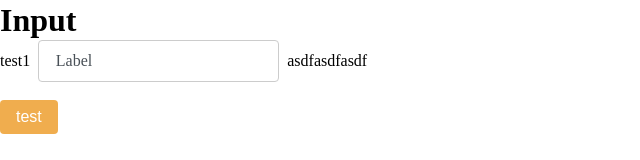
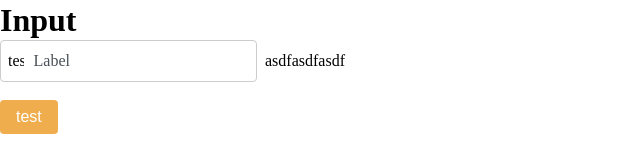
Before and after one commit to S0RGE/ui-elements, a Vue app: page / in a window 1280 px wide. Shown: the top 160 px of the page, without its empty margins (0-640 px from the left). Built offline with nearby package versions, Linux system fonts and the light colour scheme.

Commit message:
update prepend icon in input

```diff
--- a/src/shared/UiInput/UiInput.vue
+++ b/src/shared/UiInput/UiInput.vue
@@ -1,14 +1,14 @@
 <template>
   <div class="custom-input">
-    <span v-if="$slots.prepend" class="custom-input__prev-icon">
-      <slot name="prepend" />
-    </span>
     <span class="custom-input__main-wrapper">
+      <span v-if="$slots.prepend" class="custom-input__prev-icon">
+        <slot name="prepend" />
+      </span>
       <label
         v-if="label"
         :for="customId"
         class="custom-input__label"
-        :class="[(focused || model) && 'label-active']"
+        :class="customLabelClasses"
       >
         {{ label }}
       </label>
@@ -19,6 +19,7 @@
         type="text"
         v-model="model"
         class="custom-input__main"
+        :class="customInputClasses"
         :disabled="disabled"
       />
     </span>
@@ -29,17 +30,18 @@
 </template>
 
 <script setup lang="ts">
-import { computed, ref } from 'vue';
+import { computed, ref, useSlots } from 'vue';
 
 interface IProps {
   id?: string;
-  label?: string | number;
+  label?: string;
   disabled?: boolean;
+  classes?: string | string[];
 }
 
-const model = defineModel<string | number>();
+const model = defineModel<string>();
 
-const { id, label, disabled } = defineProps<IProps>();
+const { id, label, disabled, classes } = defineProps<IProps>();
 
 const emit = defineEmits(['focus']);
 
@@ -48,6 +50,31 @@ const focused = ref(false);
 const customId = computed(
   () => id || Math.random().toString(36).substring(2, 15)
 );
+
+const slots = useSlots();
+
+const customInputClasses = computed(() => {
+  const currentClasses = [];
+  if (Array.isArray(classes)) {
+    currentClasses.push(...classes);
+  } else if (typeof classes === 'string') {
+    currentClasses.push(classes);
+  }
+
+  if (slots.prepend) {
+    currentClasses.push('custom-input__icon-prepend');
+  }
+  return currentClasses;
+});
+
+const customLabelClasses = computed(() => {
+  const currentClasses = [(focused.value || model.value) && 'label-active'];
+
+  if (slots.prepend) {
+    currentClasses.push('custom-input__icon-prepend');
+  }
+  return currentClasses;
+});
 
 const onFocusHandler = () => {
   focused.value = true;
@@ -86,6 +113,10 @@ const onFocusoutHandler = () => {
   transition: all 0.15s ease-in-out;
 }
 
+.custom-input__main.custom-input__icon-prepend {
+  padding-left: 2em;
+}
+
 /* Label */
 .custom-input__label {
   position: absolute;
@@ -108,7 +139,17 @@ const onFocusoutHandler = () => {
   top: 0;
 }
 
+.custom-input__label.custom-input__icon-prepend {
+  left: 1.5em;
+}
+
 .custom-input__prev-icon {
+  position: absolute;
+  top: 50%;
+  left: 0.5em;
+  transform: translateY(-50%);
+  z-index: 1;
+  pointer-events: none;
 }
 .custom-input__post-icon {
 }
--- a/src/shared/icons/SearchIcon.vue
+++ b/src/shared/icons/SearchIcon.vue
@@ -1,9 +1,9 @@
 <template>
   <svg
     xmlns="http://www.w3.org/2000/svg"
-    width="24"
-    height="24"
-    viewBox="0 0 24 24"
+    width="16"
+    height="16"
+    viewBox="0 0 20 20"
     fill="none"
     stroke="currentColor"
     stroke-width="2"
```
